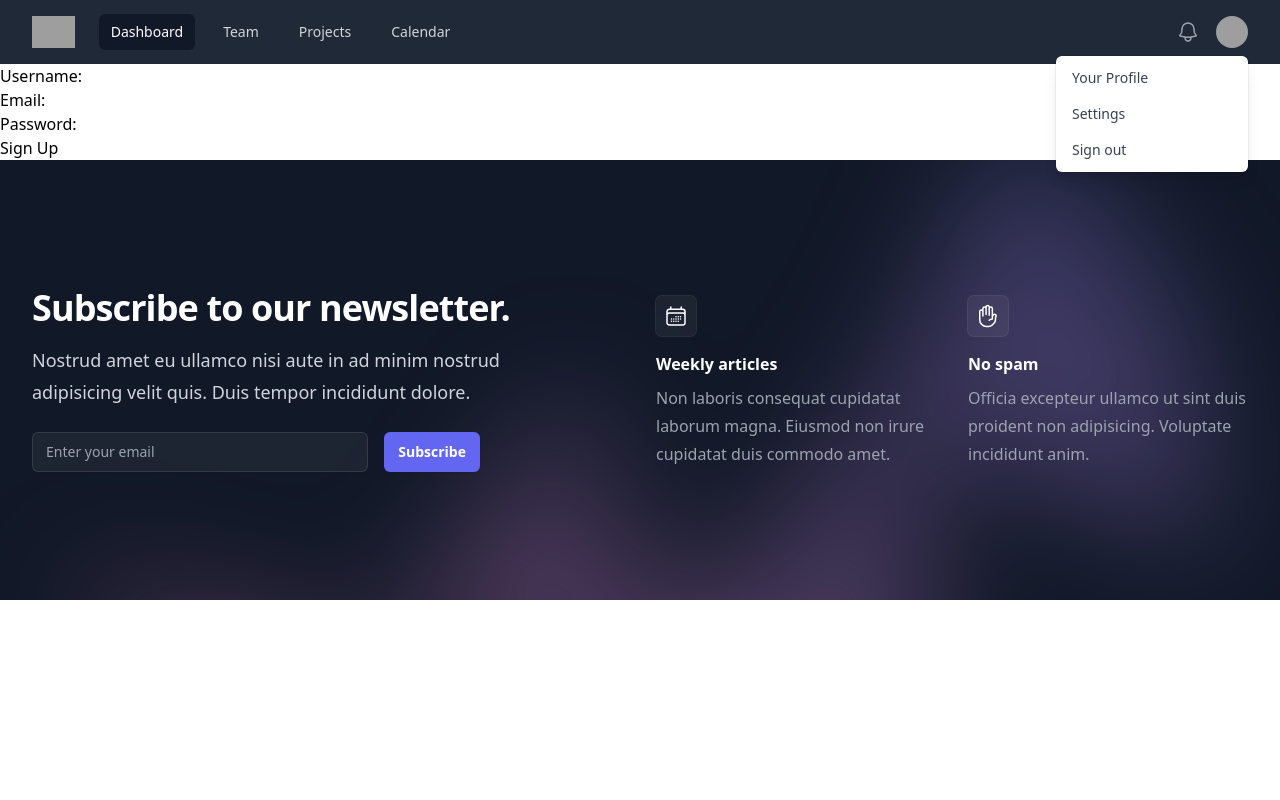
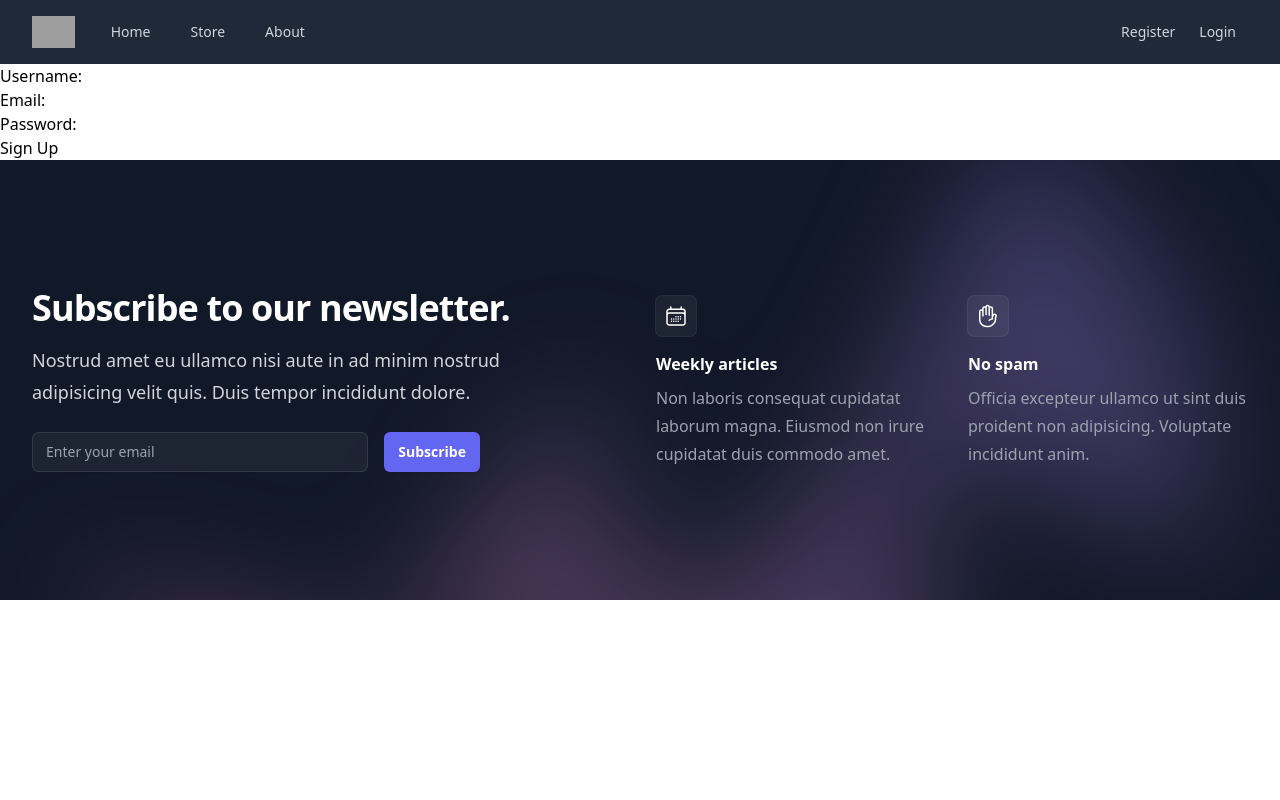
Before and after one commit to TaiChi112/Python, a Django app: page /sign_up/ in a window 1280 px wide. Run offline with Django 5.2, Linux system fonts and the light colour scheme; style sheets or scripts are compiled from the project's sources; grey boxes are pictures that could not be loaded.

Commit message:
refactor : style,codititon, before sign up, in

```diff
--- a/general_app/templates/components/nav.html
+++ b/general_app/templates/components/nav.html
@@ -3,7 +3,9 @@
     <div class="relative flex h-16 items-center justify-between">
       <div class="absolute inset-y-0 left-0 flex items-center sm:hidden">
         <!-- Mobile menu button-->
-          <button type="button" class="relative inline-flex items-center justify-center rounded-md p-2 text-gray-400 hover:bg-gray-700 hover:text-white focus:outline-none focus:ring-2 focus:ring-inset focus:ring-white" aria-controls="mobile-menu" aria-expanded="false">
+        <button type="button"
+          class="relative inline-flex items-center justify-center rounded-md p-2 text-gray-400 hover:bg-gray-700 hover:text-white focus:outline-none focus:ring-2 focus:ring-inset focus:ring-white"
+          aria-controls="mobile-menu" aria-expanded="false">
           <span class="absolute -inset-0.5"></span>
           <span class="sr-only">Open main menu</span>
           <!--
@@ -11,7 +13,8 @@
 
               Menu open: "hidden", Menu closed: "block"
             -->
-            <svg class="block h-6 w-6" fill="none" viewBox="0 0 24 24" stroke-width="1.5" stroke="currentColor" aria-hidden="true">
+          <svg class="block h-6 w-6" fill="none" viewBox="0 0 24 24" stroke-width="1.5" stroke="currentColor"
+            aria-hidden="true">
             <path stroke-linecap="round" stroke-linejoin="round" d="M3.75 6.75h16.5M3.75 12h16.5m-16.5 5.25h16.5" />
           </svg>
           <!--
@@ -19,73 +22,103 @@
 
               Menu open: "block", Menu closed: "hidden"
             -->
-            <svg class="hidden h-6 w-6" fill="none" viewBox="0 0 24 24" stroke-width="1.5" stroke="currentColor" aria-hidden="true">
+          <svg class="hidden h-6 w-6" fill="none" viewBox="0 0 24 24" stroke-width="1.5" stroke="currentColor"
+            aria-hidden="true">
             <path stroke-linecap="round" stroke-linejoin="round" d="M6 18L18 6M6 6l12 12" />
           </svg>
         </button>
       </div>
       <div class="flex flex-1 items-center justify-center sm:items-stretch sm:justify-start">
         <div class="flex flex-shrink-0 items-center">
-            <img class="h-8 w-auto" src="https://tailwindui.com/img/logos/mark.svg?color=indigo&shade=500" alt="Your Company">
+          <img class="h-8 w-auto" src="https://tailwindui.com/img/logos/mark.svg?color=indigo&shade=500"
+            alt="Your Company">
         </div>
-          <div class="hidden sm:ml-6 sm:block">
+        <div class="hidden sm:ml-6 sm:block z-50">
           <div class="flex space-x-4">
             <!-- Current: "bg-gray-900 text-white", Default: "text-gray-300 hover:bg-gray-700 hover:text-white" -->
-              <a href="#" class="rounded-md bg-gray-900 px-3 py-2 text-sm font-medium text-white" aria-current="page">Dashboard</a>
-              <a href="#" class="rounded-md px-3 py-2 text-sm font-medium text-gray-300 hover:bg-gray-700 hover:text-white">Team</a>
-              <a href="#" class="rounded-md px-3 py-2 text-sm font-medium text-gray-300 hover:bg-gray-700 hover:text-white">Projects</a>
-              <a href="#" class="rounded-md px-3 py-2 text-sm font-medium text-gray-300 hover:bg-gray-700 hover:text-white">Calendar</a>
+
+            <a href="{% url 'index' %}"
+              class="rounded-md px-3 py-2 text-sm font-medium text-gray-300 hover:bg-gray-700 hover:text-white">Home</a>
+            <a href="{% url 'products' %}"
+              class="rounded-md px-3 py-2 text-sm font-medium text-gray-300 hover:bg-gray-700 hover:text-white">Store</a>
+            <a href="{% url 'about' %}"
+              class="rounded-md px-3 py-2 text-sm font-medium text-gray-300 hover:bg-gray-700 hover:text-white">About</a>
           </div>
         </div>
       </div>
+      {% if not request.user.is_authenticated %}
+
+      <a href="{% url 'sign_up' %}"
+        class="rounded-md px-3 py-2 text-sm font-medium text-gray-300 hover:bg-gray-700 hover:text-white z-50">Register</a>
+      <a href="{% url 'sign_in' %}"
+        class="rounded-md px-3 py-2 text-sm font-medium text-gray-300 hover:bg-gray-700 hover:text-white z-50">Login</a>
+      {% else %}
+
       <div class="absolute inset-y-0 right-0 flex items-center pr-2 sm:static sm:inset-auto sm:ml-6 sm:pr-0">
-          <button type="button" class="relative rounded-full bg-gray-800 p-1 text-gray-400 hover:text-white focus:outline-none focus:ring-2 focus:ring-white focus:ring-offset-2 focus:ring-offset-gray-800">
-            <span class="absolute -inset-1.5"></span>
-            <span class="sr-only">View notifications</span>
-            <svg class="h-6 w-6" fill="none" viewBox="0 0 24 24" stroke-width="1.5" stroke="currentColor" aria-hidden="true">
-              <path stroke-linecap="round" stroke-linejoin="round" d="M14.857 17.082a23.848 23.848 0 005.454-1.31A8.967 8.967 0 0118 9.75v-.7V9A6 6 0 006 9v.75a8.967 8.967 0 01-2.312 6.022c1.733.64 3.56 1.085 5.455 1.31m5.714 0a24.255 24.255 0 01-5.714 0m5.714 0a3 3 0 11-5.714 0" />
+        <button type="button"
+          class="relative rounded-full bg-gray-800 p-1 text-gray-400 hover:text-white focus:outline-none focus:ring-2 focus:ring-white focus:ring-offset-2 focus:ring-offset-gray-800">
+          <a href="{% url 'cart' %}">
+            <svg class="h-6 w-6" fill="none" viewBox="0 0 24 24" stroke-width="1.5" stroke="currentColor"
+              aria-hidden="true">
+              <path stroke-linecap="round" stroke-linejoin="round"
+                d="M14.857 17.082a23.848 23.848 0 005.454-1.31A8.967 8.967 0 0118 9.75v-.7V9A6 6 0 006 9v.75a8.967 8.967 0 01-2.312 6.022c1.733.64 3.56 1.085 5.455 1.31m5.714 0a24.255 24.255 0 01-5.714 0m5.714 0a3 3 0 11-5.714 0" />
             </svg>
+          </a>
         </button>
 
-          <!-- Profile dropdown -->
-          <div class="relative ml-3">
+        <div class="relative ml-3 z-50">
           <div>
-              <button type="button" class="relative flex rounded-full bg-gray-800 text-sm focus:outline-none focus:ring-2 focus:ring-white focus:ring-offset-2 focus:ring-offset-gray-800" id="user-menu-button" aria-expanded="false" aria-haspopup="true">
+            <button id="user-menu-button" type="button"
+              class="relative flex rounded-full bg-gray-800 text-sm focus:outline-none focus:ring-2 focus:ring-white focus:ring-offset-2 focus:ring-offset-gray-800"
+              id="user-menu-button" aria-expanded="false" aria-haspopup="true">
               <span class="absolute -inset-1.5"></span>
               <span class="sr-only">Open user menu</span>
-                <img class="h-8 w-8 rounded-full" src="https://images.unsplash.com/photo-1472099645785-5658abf4ff4e?ixlib=rb-1.2.1&ixid=eyJhcHBfaWQiOjEyMDd9&auto=format&fit=facearea&facepad=2&w=256&h=256&q=80" alt="">
+              <img class="h-8 w-8 rounded-full"
+                src="https://images.unsplash.com/photo-1472099645785-5658abf4ff4e?ixlib=rb-1.2.1&ixid=eyJhcHBfaWQiOjEyMDd9&auto=format&fit=facearea&facepad=2&w=256&h=256&q=80"
+                alt="">
             </button>
           </div>
-
-            <!--
-              Dropdown menu, show/hide based on menu state.
-
-              Entering: "transition ease-out duration-100"
-                From: "transform opacity-0 scale-95"
-                To: "transform opacity-100 scale-100"
-              Leaving: "transition ease-in duration-75"
-                From: "transform opacity-100 scale-100"
-                To: "transform opacity-0 scale-95"
-            -->
-            <div class="absolute right-0 z-10 mt-2 w-48 origin-top-right rounded-md bg-white py-1 shadow-lg ring-1 ring-black ring-opacity-5 focus:outline-none" role="menu" aria-orientation="vertical" aria-labelledby="user-menu-button" tabindex="-1">
-              <!-- Active: "bg-gray-100", Not Active: "" -->
-              <a href="#" class="block px-4 py-2 text-sm text-gray-700" role="menuitem" tabindex="-1" id="user-menu-item-0">Your Profile</a>
-              <a href="#" class="block px-4 py-2 text-sm text-gray-700" role="menuitem" tabindex="-1" id="user-menu-item-1">Settings</a>
-              <a href="#" class="block px-4 py-2 text-sm text-gray-700" role="menuitem" tabindex="-1" id="user-menu-item-2">Sign out</a>
+          <div id="user-menu-dropdown" style="display: none;"
+            class="absolute right-0 z-10 mt-2 w-48 origin-top-right rounded-md bg-white py-1 shadow-lg ring-1 ring-black ring-opacity-5 focus:outline-none"
+            role="menu" aria-orientation="vertical" aria-labelledby="user-menu-button" tabindex="-1">
+            <a href="{% url 'profile' %}" class="block px-4 py-2 text-sm text-gray-700" role="menuitem"
+              tabindex="-1" id="user-menu-item-0">Your Profile</a>
+            <a href="#" class="block px-4 py-2 text-sm text-gray-700" role="menuitem" tabindex="-1"
+              id="user-menu-item-1">Settings</a>
+            <a href="{% url 'sign_out' %}" class="block px-4 py-2 text-sm text-gray-700" role="menuitem" tabindex="-1"
+              id="user-menu-item-2">Sign out</a>
           </div>
         </div>
       </div>
+      {% endif %}
+
     </div>
   </div>
 
   <!-- Mobile menu, show/hide based on menu state. -->
   <div class="sm:hidden" id="mobile-menu">
     <div class="space-y-1 px-2 pb-3 pt-2">
-        <!-- Current: "bg-gray-900 text-white", Default: "text-gray-300 hover:bg-gray-700 hover:text-white" -->
-        <a href="#" class="block rounded-md bg-gray-900 px-3 py-2 text-base font-medium text-white" aria-current="page">Dashboard</a>
-        <a href="#" class="block rounded-md px-3 py-2 text-base font-medium text-gray-300 hover:bg-gray-700 hover:text-white">Team</a>
-        <a href="#" class="block rounded-md px-3 py-2 text-base font-medium text-gray-300 hover:bg-gray-700 hover:text-white">Projects</a>
-        <a href="#" class="block rounded-md px-3 py-2 text-base font-medium text-gray-300 hover:bg-gray-700 hover:text-white">Calendar</a>
+      <a href="{% url 'index' %}"
+        class="block rounded-md px-3 py-2 text-base font-medium text-gray-300 hover:bg-gray-700 hover:text-white">Home</a>
+      <a href="{% url 'products' %}"
+        class="block rounded-md px-3 py-2 text-base font-medium text-gray-300 hover:bg-gray-700 hover:text-white">Store</a>
+      <a href="{% url 'about' %}"
+        class="block rounded-md px-3 py-2 text-base font-medium text-gray-300 hover:bg-gray-700 hover:text-white">About</a>
     </div>
   </div>
 </nav>
+
+<script>
+  // เลือกปุ่มและ dropdown
+  const toggleButton = document.getElementById('user-menu-button');
+  const dropdownMenu = document.getElementById('user-menu-dropdown');
+
+  // เพิ่มฟังก์ชัน toggle
+  toggleButton.addEventListener('click', function () {
+    if (dropdownMenu.style.display === 'none' || dropdownMenu.style.display === '') {
+      dropdownMenu.style.display = 'block'; // แสดง dropdown
+    } else {
+      dropdownMenu.style.display = 'none'; // ซ่อน dropdown
+    }
+  });
+</script>
```
Lines whose indentation alone changed are shown as unchanged.
